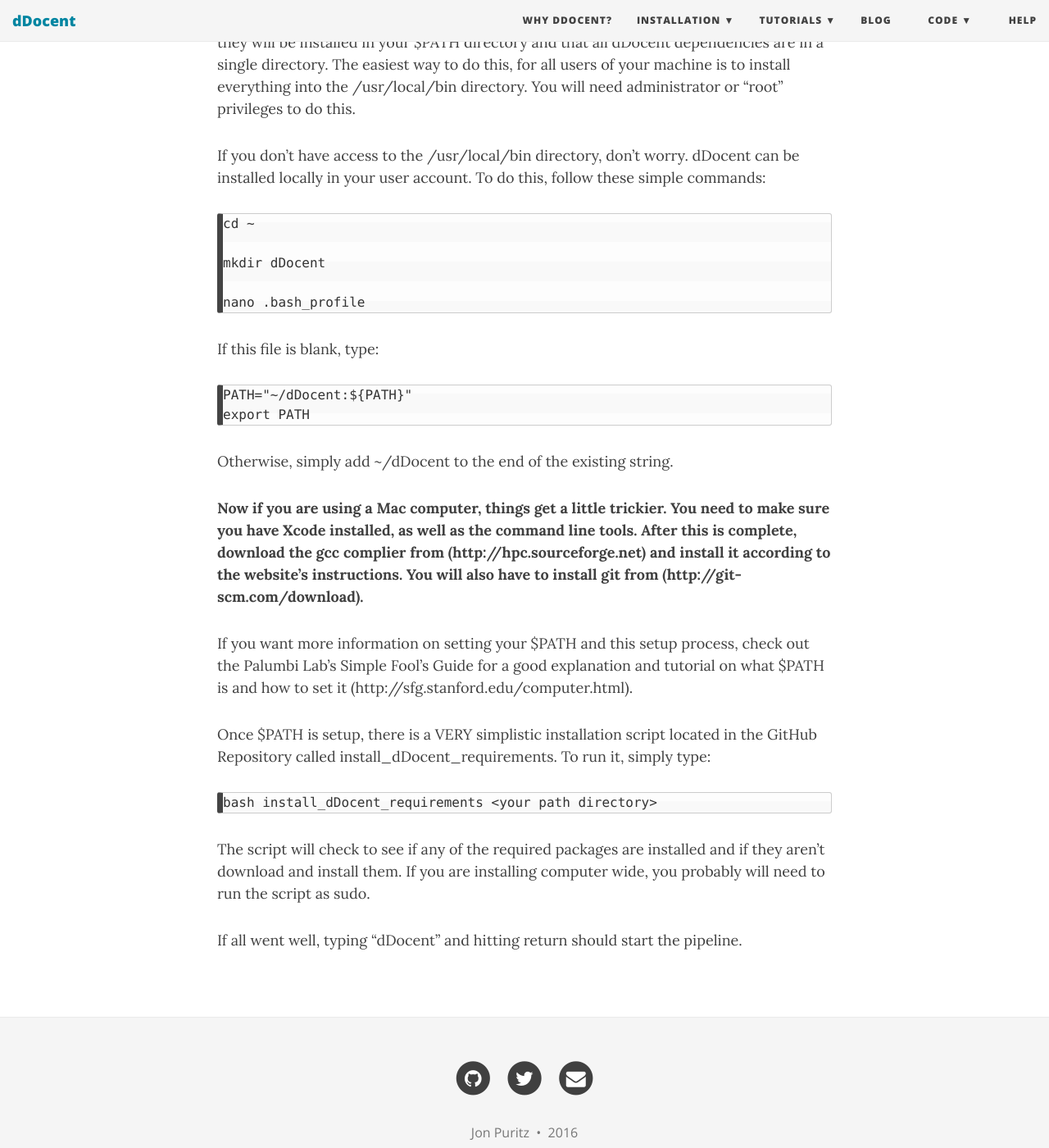
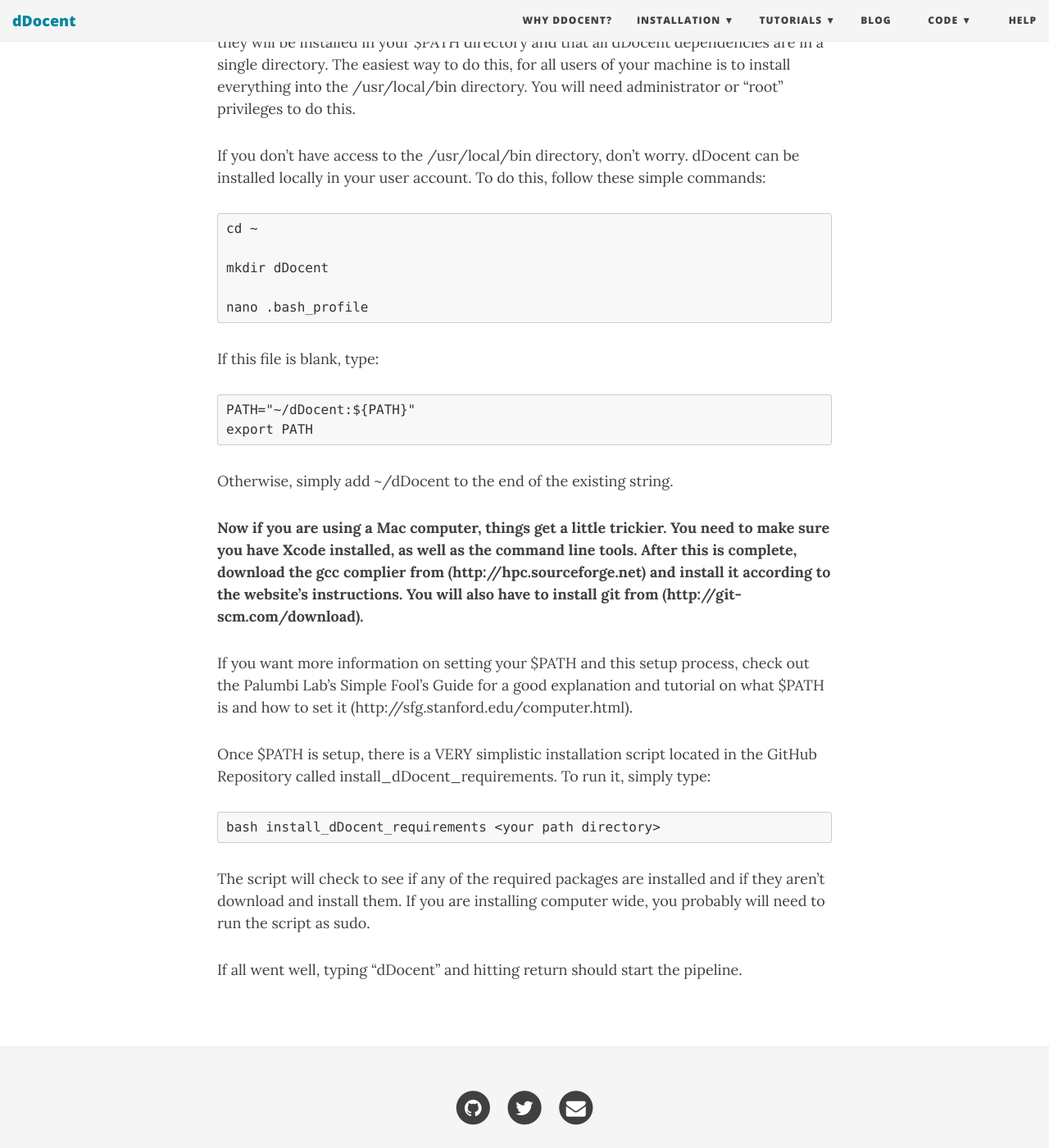
Before and after one commit to jpuritz/dDocent, a Jekyll site: the page built from manual.md, in a window 1280 px wide and 1400 px high, scrolled down 1682 px. Shown: the whole window at 82% size. Built offline with Jekyll 4.4.1, drawn with Linux system fonts in a browser that asks for light colours; nearby versions of some CDN libraries.

Commit message:
Update main.css

```diff
--- a/css/main.css
+++ b/css/main.css
@@ -595,30 +595,19 @@
   white-space: pre;
 }
 pre.highlight, .highlight > pre, td.code pre {
-  background: #FAFAFA;
-  background-image: linear-gradient(#F9F9F9 50%, #FDFDFD 50%);
-  background-repeat: repeat;
-  background-size: 3em 3em;
-  background-position: 0px 10px;
-  border-left: 7px solid #444;
+    white-space: pre;
 }
 code table, code table td, code table th, code table tbody, code table tr,
 td.gutter pre {
-  padding: 0;
-  border: none;
-  background-color: #fff;
+  white-space: pre;
 }
 .highlight > pre {
-  padding: 0;
+  white-space: pre;
 }
 td.code pre {
-  border-width: 0 0 0 2px;
-  border-style: solid;
-  border-color: #444;
-  border-radius: 0;
-}
+  white-space: pre;}
 td.gutter {
-  padding-top: 3px;
+  white-space: pre;
 }
 
 /* --- Social media sharing section --- */
```
